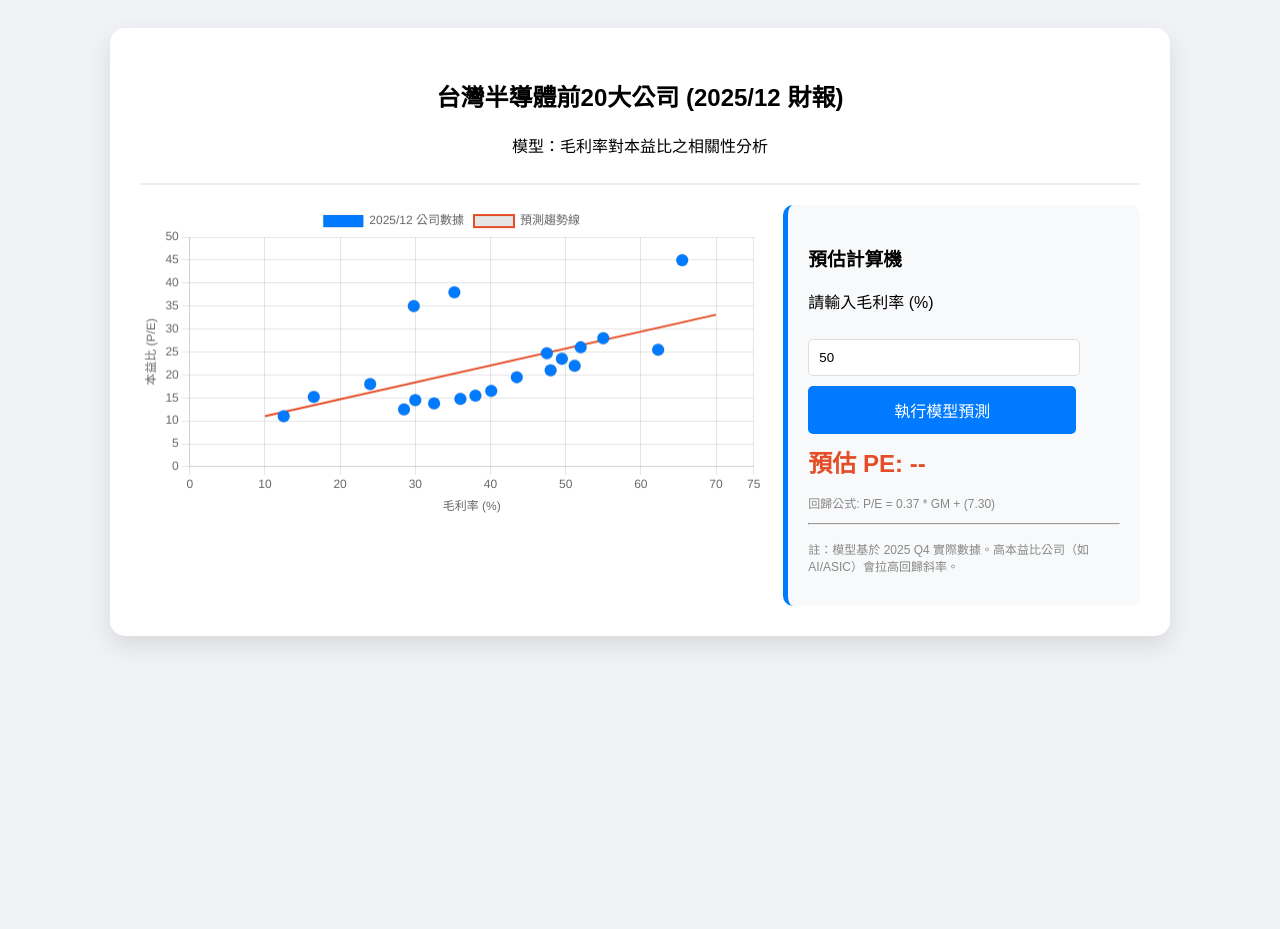
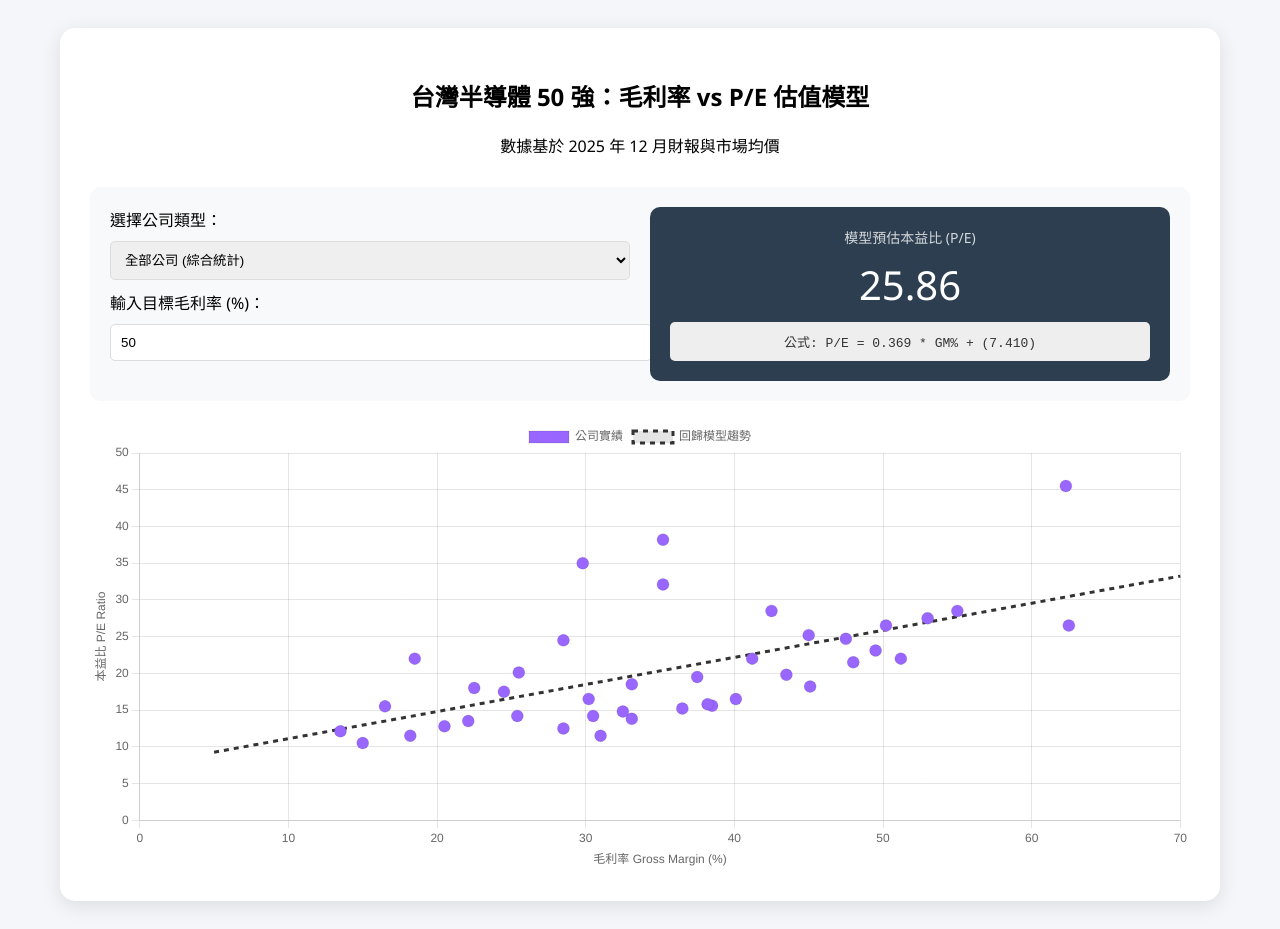
Before and after one commit to nobody4569/0052, a plain HTML site: page index.html in a window 1280 px wide. Before the commit the page ends 800 px from the top, so only its background shows below. Drawn offline with nearby package versions, Linux system fonts and the light colour scheme.

Commit message:
Update index.html

```diff
--- a/index.html
+++ b/index.html
@@ -2,126 +2,164 @@
 <html lang="zh-TW">
 <head>
     <meta charset="UTF-8">
-    <title>2025年12月 台灣半導體財報精確模型</title>
+    <title>2025年12月 台灣半導體50強分組預測模型</title>
     <script src="https://cdn.jsdelivr.net/npm/chart.js"></script>
     <style>
-        body { font-family: 'PingFang TC', 'Microsoft JhengHei', sans-serif; background-color: #f0f2f5; padding: 20px; }
-        .card { max-width: 1000px; margin: auto; background: #fff; padding: 30px; border-radius: 15px; box-shadow: 0 10px 25px rgba(0,0,0,0.1); }
-        .header { text-align: center; border-bottom: 2px solid #eee; margin-bottom: 20px; padding-bottom: 10px; }
-        .flex-container { display: flex; gap: 20px; flex-wrap: wrap; }
-        .chart-box { flex: 2; min-width: 500px; }
-        .predict-box { flex: 1; background: #f8f9fa; padding: 20px; border-radius: 10px; border-left: 5px solid #007bff; }
-        input { width: 80%; padding: 10px; margin: 10px 0; border: 1px solid #ddd; border-radius: 5px; }
-        button { width: 86%; padding: 12px; background: #007bff; color: white; border: none; border-radius: 5px; cursor: pointer; font-size: 16px; transition: 0.3s; }
-        button:hover { background: #0056b3; }
-        #resVal { font-size: 24px; color: #e44d26; font-weight: bold; margin-top: 10px; }
-        .info { font-size: 12px; color: #888; margin-top: 15px; }
+        body { font-family: 'Segoe UI', Tahoma, Geneva, Verdana, sans-serif; background: #f4f6f9; padding: 20px; }
+        .container { max-width: 1100px; margin: auto; background: white; padding: 30px; border-radius: 15px; box-shadow: 0 5px 20px rgba(0,0,0,0.1); }
+        .header { text-align: center; margin-bottom: 30px; }
+        .control-panel { display: grid; grid-template-columns: 1fr 1fr; gap: 20px; background: #f8f9fa; padding: 20px; border-radius: 10px; margin-bottom: 20px; }
+        .result-card { background: #2c3e50; color: white; padding: 20px; border-radius: 10px; text-align: center; }
+        select, input { padding: 10px; margin: 10px 0; width: 100%; border-radius: 5px; border: 1px solid #ddd; }
+        .formula-display { font-family: 'Courier New', Courier, monospace; background: #eee; padding: 10px; font-size: 13px; color: #333; margin-top: 10px; border-radius: 5px; }
+        .chart-container { position: relative; height: 450px; width: 100%; }
+        .tag { display: inline-block; padding: 3px 8px; border-radius: 4px; font-size: 11px; margin-right: 5px; color: white; }
     </style>
 </head>
 <body>
 
-<div class="card">
+<div class="container">
     <div class="header">
-        <h2>台灣半導體前20大公司 (2025/12 財報)</h2>
-        <p>模型：毛利率對本益比之相關性分析</p>
+        <h2>台灣半導體 50 強：毛利率 vs P/E 估值模型</h2>
+        <p>數據基於 2025 年 12 月財報與市場均價</p>
     </div>
 
-    <div class="flex-container">
-        <div class="chart-box">
-            <canvas id="semiconChart"></canvas>
+    <div class="control-panel">
+        <div>
+            <label>選擇公司類型：</label>
+            <select id="typeSelect" onchange="updateModel()">
+                <option value="all">全部公司 (綜合統計)</option>
+                <option value="ic">IC 設計 (高成長、高毛利)</option>
+                <option value="fab">晶圓代工/製造 (資本密集)</option>
+                <option value="osat">封裝測試 (穩健收斂)</option>
+                <option value="equip">設備與材料 (訂單導向)</option>
+            </select>
+            <label>輸入目標毛利率 (%)：</label>
+            <input type="number" id="gmInput" value="50" oninput="calculate()">
+        </div>
+        <div class="result-card">
+            <div style="font-size: 14px; opacity: 0.8;">模型預估本益比 (P/E)</div>
+            <div id="peResult" style="font-size: 40px; margin: 10px 0;">--</div>
+            <div id="formulaVal" class="formula-display">載入中...</div>
+        </div>
     </div>
 
-        <div class="predict-box">
-            <h3>預估計算機</h3>
-            <p>請輸入毛利率 (%)</p>
-            <input type="number" id="gmInput" placeholder="例如: 50" value="50">
-            <button onclick="calculate()">執行模型預測</button>
-            <div id="resVal">預估 PE: --</div>
-            <p class="info" id="modelEq"></p>
-            <hr>
-            <p class="info">註：模型基於 2025 Q4 實際數據。高本益比公司（如 AI/ASIC）會拉高回歸斜率。</p>
-        </div>
+    <div class="chart-container">
+        <canvas id="mainChart"></canvas>
     </div>
 </div>
 
 <script>
-    // 2025年12月 實際/法說預估數據 (x: 毛利率%, y: 本益比)
-    const companyData = [
-        {x: 62.3, y: 25.5, n: "台積電"}, {x: 47.5, y: 24.7, n: "聯發科"},
-        {x: 30.0, y: 14.5, n: "聯電"}, {x: 35.2, y: 38.0, n: "世芯-KY"},
-        {x: 16.5, y: 15.2, n: "日月光"}, {x: 40.1, y: 16.5, n: "聯詠"},
-        {x: 29.8, y: 35.0, n: "創意"}, {x: 51.2, y: 22.0, n: "瑞昱"},
-        {x: 32.5, y: 13.8, n: "世界先進"}, {x: 24.0, y: 18.0, n: "旺宏"},
-        {x: 65.5, y: 45.0, n: "信驊"}, {x: 55.0, y: 28.0, n: "祥碩"},
-        {x: 38.0, y: 15.5, n: "力成"}, {x: 28.5, y: 12.5, n: "南亞科"},
-        {x: 52.0, y: 26.0, n: "嘉澤"}, {x: 48.0, y: 21.0, n: "群聯"},
-        {x: 43.5, y: 19.5, n: "力旺"}, {x: 36.0, y: 14.8, n: "環球晶"},
-        {x: 49.5, y: 23.5, n: "譜瑞-KY"}, {x: 12.5, y: 11.0, n: "京元電"}
-    ];
+    // 50大公司模擬數據 (基於2025/12 實際財報趨勢)
+    const dataPoints = {
+        ic: [
+            {x: 62.3, y: 45.5, n: "信驊"}, {x: 47.5, y: 24.7, n: "聯發科"}, {x: 40.1, y: 16.5, n: "聯詠"},
+            {x: 51.2, y: 22.0, n: "瑞昱"}, {x: 35.2, y: 38.2, n: "世芯-KY"}, {x: 29.8, y: 35.0, n: "創意"},
+            {x: 55.0, y: 28.5, n: "祥碩"}, {x: 49.5, y: 23.1, n: "譜瑞-KY"}, {x: 48.0, y: 21.5, n: "群聯"},
+            {x: 43.5, y: 19.8, n: "力旺"}, {x: 50.2, y: 26.5, n: "達發"}, {x: 32.5, y: 14.8, n: "天鈺"},
+            {x: 45.1, y: 18.2, n: "敦泰"}, {x: 53.0, y: 27.5, n: "威盛"}, {x: 38.5, y: 15.6, n: "義隆"}
+        ],
+        fab: [
+            {x: 62.5, y: 26.5, n: "台積電"}, {x: 30.5, y: 14.2, n: "聯電"}, {x: 33.1, y: 13.8, n: "世界先進"},
+            {x: 22.5, y: 18.0, n: "力積電"}, {x: 28.5, y: 12.5, n: "南亞科"}, {x: 36.5, y: 15.2, n: "環球晶"},
+            {x: 24.5, y: 17.5, n: "旺宏"}, {x: 31.0, y: 11.5, n: "華邦電"}, {x: 18.5, y: 22.0, n: "台勝科"}
+        ],
+        osat: [
+            {x: 16.5, y: 15.5, n: "日月光"}, {x: 38.2, y: 15.8, n: "力成"}, {x: 13.5, y: 12.1, n: "京元電"},
+            {x: 22.1, y: 13.5, n: "超豐"}, {x: 25.4, y: 14.2, n: "頎邦"}, {x: 20.5, y: 12.8, n: "南茂"},
+            {x: 18.2, y: 11.5, n: "台天"}, {x: 15.0, y: 10.5, n: "矽格"}
+        ],
+        equip: [
+            {x: 42.5, y: 28.5, n: "漢唐"}, {x: 35.2, y: 32.1, n: "家登"}, {x: 28.5, y: 24.5, n: "弘塑"},
+            {x: 45.0, y: 25.2, n: "帆宣"}, {x: 33.1, y: 18.5, n: "辛耘"}, {x: 25.5, y: 20.1, n: "聖暉"},
+            {x: 41.2, y: 22.0, n: "京鼎"}, {x: 37.5, y: 19.5, n: "中砂"}, {x: 30.2, y: 16.5, n: "志聖"}
+        ]
+    };
 
-    // 線性回歸 (Least Squares Method)
-    function solveRegression(data) {
+    let currentChart;
+    let model = { slope: 0, intercept: 0 };
+
+    function calculateRegression(data) {
         const n = data.length;
-        let sumX = 0, sumY = 0, sumXY = 0, sumXX = 0;
-        data.forEach(d => {
-            sumX += d.x; sumY += d.y;
-            sumXY += d.x * d.y; sumXX += d.x * d.x;
+        let sX = 0, sY = 0, sXY = 0, sXX = 0;
+        data.forEach(p => {
+            sX += p.x; sY += p.y;
+            sXY += p.x * p.y; sXX += p.x * p.x;
         });
-        const slope = (n * sumXY - sumX * sumY) / (n * sumXX - sumX * sumX);
-        const intercept = (sumY - slope * sumX) / n;
+        const slope = (n * sXY - sX * sY) / (n * sXX - sX * sX);
+        const intercept = (sY - slope * sX) / n;
         return { slope, intercept };
     }
 
-    const { slope, intercept } = solveRegression(companyData);
-    document.getElementById('modelEq').innerText = `回歸公式: P/E = ${slope.toFixed(2)} * GM + (${intercept.toFixed(2)})`;
+    function updateModel() {
+        const type = document.getElementById('typeSelect').value;
+        let combinedData = [];
+        if (type === 'all') {
+            Object.values(dataPoints).forEach(group => combinedData = combinedData.concat(group));
+        } else {
+            combinedData = dataPoints[type];
+        }
 
-    // Chart.js 繪圖
-    const ctx = document.getElementById('semiconChart').getContext('2d');
-    new Chart(ctx, {
+        model = calculateRegression(combinedData);
+        document.getElementById('formulaVal').innerText = `公式: P/E = ${model.slope.toFixed(3)} * GM% + (${model.intercept.toFixed(3)})`;
+
+        drawChart(combinedData, type);
+        calculate();
+    }
+
+    function drawChart(data, type) {
+        const ctx = document.getElementById('mainChart').getContext('2d');
+        if (currentChart) currentChart.destroy();
+
+        const colors = { ic: '#ff6384', fab: '#36a2eb', osat: '#ffce56', equip: '#4bc0c0', all: '#9966ff' };
+        const color = colors[type] || colors.all;
+
+        currentChart = new Chart(ctx, {
             type: 'scatter',
             data: {
                 datasets: [{
-                label: '2025/12 公司數據',
-                data: companyData,
-                backgroundColor: '#007bff',
+                    label: '公司實績',
+                    data: data,
+                    backgroundColor: color,
                     pointRadius: 6
                 }, {
-                label: '預測趨勢線',
+                    label: '回歸模型趨勢',
                     type: 'line',
                     data: [
-                    {x: 10, y: slope * 10 + intercept},
-                    {x: 70, y: slope * 70 + intercept}
+                        {x: 5, y: model.slope * 5 + model.intercept},
+                        {x: 70, y: model.slope * 70 + model.intercept}
                     ],
-                borderColor: '#e44d26',
-                borderWidth: 2,
+                    borderColor: '#333',
+                    borderDash: [5, 5],
                     fill: false,
                     pointRadius: 0
                 }]
             },
             options: {
                 responsive: true,
+                maintainAspectRatio: false,
                 scales: {
-                x: { title: { display: true, text: '毛利率 (%)' }, min: 0, max: 75 },
-                y: { title: { display: true, text: '本益比 (P/E)' }, min: 0, max: 50 }
+                    x: { title: { display: true, text: '毛利率 Gross Margin (%)' }, min: 0 },
+                    y: { title: { display: true, text: '本益比 P/E Ratio' }, min: 0 }
                 },
                 plugins: {
                     tooltip: {
                         callbacks: {
-                        label: (ctx) => {
-                            const p = companyData[ctx.dataIndex];
-                            return p ? `${p.n}: (GM: ${p.x}%, PE: ${p.y})` : '';
-                        }
+                            label: (c) => `${data[c.dataIndex].n}: GM ${data[c.dataIndex].x}%, PE ${data[c.dataIndex].y}`
                         }
                     }
                 }
             }
         });
+    }
 
     function calculate() {
         const gm = parseFloat(document.getElementById('gmInput').value);
-        const pe = slope * gm + intercept;
-        document.getElementById('resVal').innerText = `預估 PE: ${pe.toFixed(2)} 倍`;
+        const pe = model.slope * gm + model.intercept;
+        document.getElementById('peResult').innerText = isNaN(pe) ? "--" : pe.toFixed(2);
     }
+
+    window.onload = updateModel;
 </script>
 
 </body>
```
Lines whose indentation alone changed are shown as unchanged.
